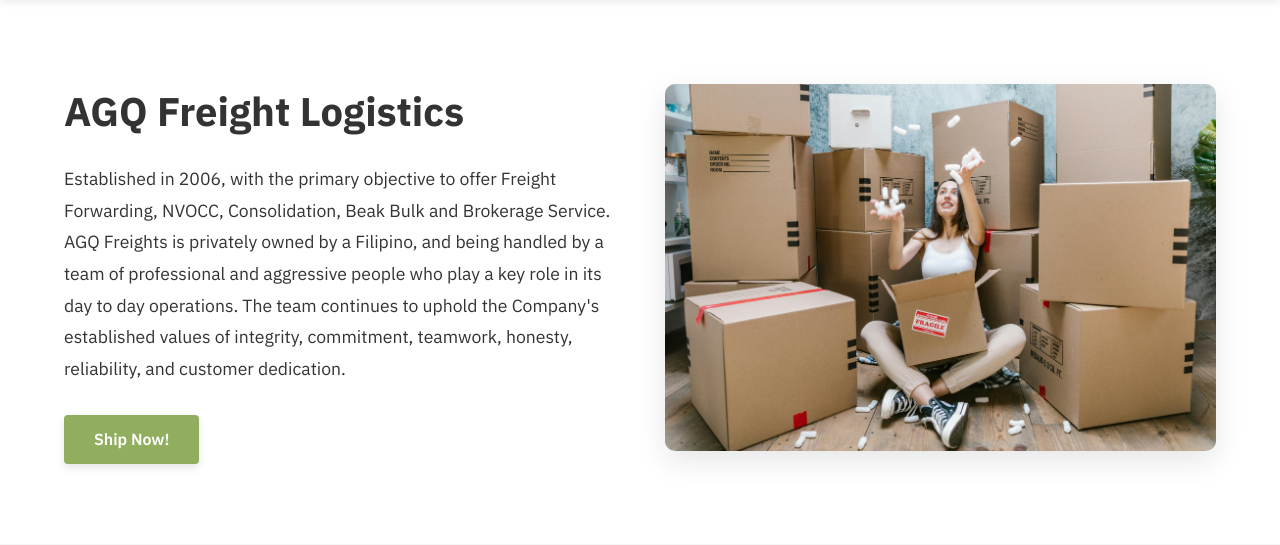
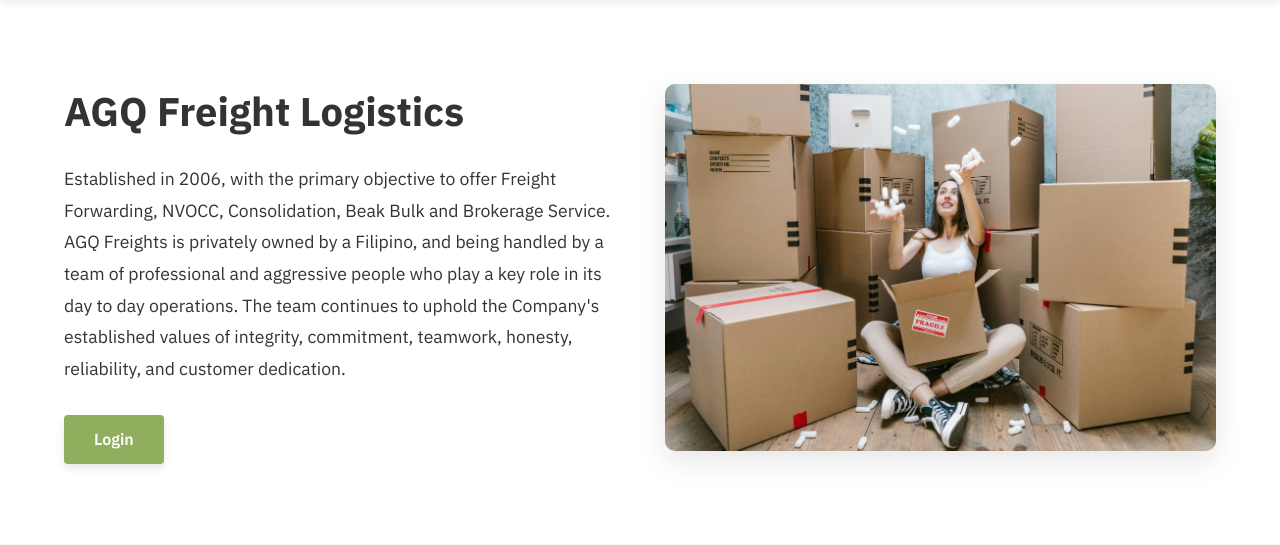
Before and after one commit to diyownn/SE2-agq-system, a PHP site: page /SE2-agq-system/ in a window 1280 px wide. Shown: the part 91-636 px from the top of the page. Run offline with PHP 8.4, Linux system fonts and the light colour scheme.

Commit message:
Login nalang daw pala

```diff
--- a/index.php
+++ b/index.php
@@ -560,7 +560,7 @@
             the Company's established values of integrity, commitment,
             teamwork, honesty, reliability, and customer dedication.
           </p>
-          <a href="../SE2-agq-system/AGQ/agq_login.php" class="btn">Ship Now!</a>
+          <a href="../SE2-agq-system/AGQ/agq_login.php" class="btn">Login</a>
         </div>
         <div class="hero-image">
           <img
```
